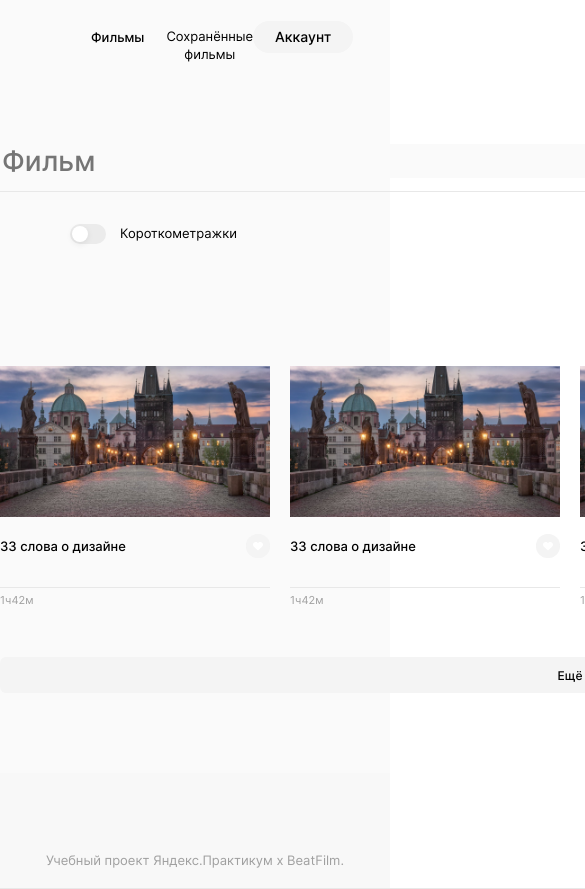
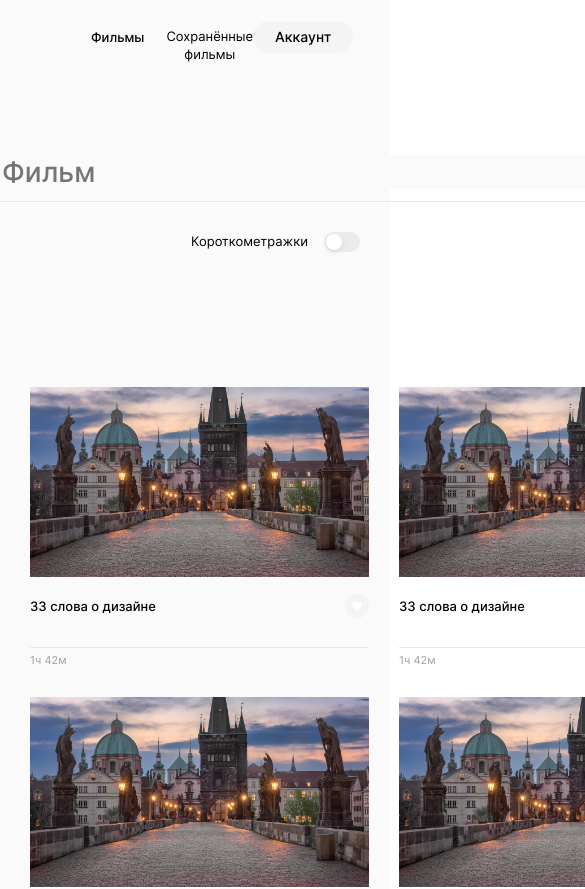
Before and after one commit to CheNikos/movies-explorer-frontend, a React (Create React App) app: page /movies in a window 390 px wide. Shown: the top 889 px of the page, 585 px wide, since content can reach past the window. Built offline with nearby package versions, Linux system fonts and the light colour scheme.

Commit message:
Осталось сделать бургер

```diff
--- a/public/index.html
+++ b/public/index.html
@@ -1,5 +1,5 @@
 <!DOCTYPE html>
-<html lang="en">
+<html lang="ru">
   <head>
     <meta charset="utf-8" />
     <link rel="icon" href="%PUBLIC_URL%/favicon.ico" />
--- a/src/components/Movies/Movies.css
+++ b/src/components/Movies/Movies.css
@@ -21,3 +21,31 @@
   line-height: 15px;
   text-align: center;
 }
+
+@media screen and (max-width: 768px) {
+  .movies__more {
+    width: 768px;
+  }
+
+  .movies__more-button {
+    width: 708px;
+    margin-left: 30px;
+    padding-left: 0;
+    padding-right: 0;
+  }
+}
+
+@media screen and (max-width: 320px) {
+  .movies__more {
+    width: 320px;
+    margin: auto;
+    padding-top: 61px;
+    padding-bottom: 89px;
+  }
+
+  .movies__more-button {
+    height: 36px;
+    width: 300px;
+    margin-left: 10px;
+  }
+}
--- a/src/components/Movies/MoviesCard/MoviesCard.css
+++ b/src/components/Movies/MoviesCard/MoviesCard.css
@@ -45,7 +45,7 @@
   border: none;
   border-radius: 24px;
   cursor: pointer;
-  background-color: #FAFAFA;
+  background-color: #fafafa;
 }
 
 .movies-card__like-delete:hover {
@@ -72,3 +72,72 @@
   margin-bottom: 0;
   color: rgba(160, 160, 160, 1);
 }
+
+@media screen and (max-width: 768px) {
+  .movies-card {
+    width: 339px;
+  }
+
+  .movies-card__image {
+    width: 339px;
+    height: 190px;
+    object-fit: cover;
+  }
+
+  .movies-card__name {
+    width: 295px;
+  }
+
+  .movies-card__line {
+    width: 339px;
+  }
+}
+
+@media screen and (max-width: 320px) {
+  .movies-card {
+    width: 300px;
+  }
+
+  .movies-card__image {
+    width: 300px;
+    height: 168px;
+    object-fit: cover;
+  }
+
+  .movies-card__description {
+    margin-top: 15px;
+  }
+
+  .movies-card__name {
+    margin-top: 0;
+    margin-bottom: 0;
+    width: 240px;
+    font-size: 12px;
+    line-height: 15px;
+  }
+
+  .movies-card__line {
+    width: 300px;
+  }
+
+  .movies-card__time {
+    font-size: 10px;
+    line-height: 12px;
+  }
+
+  .movies-card__like-delete {
+    display: block;
+  }
+}
+
+@media (max-width: 320px) and (hover: none) {
+  .movies-card__like-delete {
+    width: 24px;
+    height: 24px;
+    background-image: url(../../../images/card-image/d1.svg);
+    border: none;
+    border-radius: 24px;
+    cursor: pointer;
+    display: block;
+  }
+}
--- a/src/components/Movies/MoviesCard/MoviesCard.js
+++ b/src/components/Movies/MoviesCard/MoviesCard.js
@@ -15,7 +15,7 @@ export default function MoviesCard() {
             {location.pathname === "/saved-movies" && (<button className="movies-card__like-delete"></button>)}
         </div>
         <div className="movies-card__line"></div>
-        <p className="movies-card__time">1ч42м</p>
+        <p className="movies-card__time">1ч 42м</p>
     </div>
   );
 }
--- a/src/components/Movies/MoviesCardList/MoviesCardList.css
+++ b/src/components/Movies/MoviesCardList/MoviesCardList.css
@@ -6,3 +6,23 @@
     grid-template-columns: 270px 270px 270px 270px;
     gap: 38px 20px;
 }
+
+@media screen and (max-width: 768px) {
+    .movies-cards {
+        width: 768px;
+        grid-template-columns: 339px 339px ;
+        gap: 30px 30px;
+        margin: 0 30px 0 30px;
+    }
+  }
+
+  @media screen and (max-width: 320px) {
+    .movies-cards {
+        width: 320px;
+        padding: 0 10px 0 10px;
+        margin: 0;
+        padding-top: 40px;
+        grid-template-columns: 300px ;
+        gap: 34px;
+    }
+  }
--- a/src/components/Movies/SearchForm/SearchForm.css
+++ b/src/components/Movies/SearchForm/SearchForm.css
@@ -18,7 +18,7 @@
   line-height: 34px;
   width: 1060px;
   border: none;
-  background-color: #FAFAFA;
+  background-color: #fafafa;
 }
 
 .search-form__input:focus {
@@ -55,7 +55,7 @@ margin-bottom: 8px;
 
 .search-form__line {
   width: 1140px;
-    border-bottom: 1px solid #E8E8E8;
+  border-bottom: 1px solid #e8e8e8;
   margin: 13px auto 0 auto;
 }
 
@@ -74,3 +74,81 @@ margin-bottom: 8px;
   line-height: 18px;
   margin: 0 0 0 14px;
 }
+
+@media screen and (max-width: 768px) {
+  .search-form {
+    padding-top: 81px;
+  }
+
+  .search-form__search {
+    width: 708px;
+    margin: auto;
+  }
+
+  .search-form__input {
+    width: 628px;
+  }
+
+  .search-form__line {
+    width: 708px;
+    margin: 12px auto 0 auto;
+  }
+
+  .search-form__checkbox {
+    width: 167px;
+    margin: 30px 30px 0 auto;
+    padding-bottom: 60px;
+    display: flex;
+    justify-content: space-between;
+    flex-direction: row-reverse;
+  }
+
+  .search-form__filter {
+    font-size: 13px;
+    font-weight: 400;
+    line-height: 18px;
+    margin: 0 16px 0 0;
+  }
+}
+
+@media screen and (max-width: 320px) {
+  .search-form {
+    padding-top: 90px;
+  }
+
+  .search-form__search {
+    width: 292px;
+    margin: auto;
+    display: flex;
+    justify-content: space-between;
+  }
+
+  .search-form__input {
+    font-size: 18px;
+    line-height: 22px;
+    width: 212px;
+  }
+
+  .search-form__input:focus {
+    outline: 0;
+    outline-offset: 0;
+  }
+
+  .search-form__line {
+    width: 292px;
+    margin: 15px auto 0 auto;
+  }
+
+  .search-form__checkbox {
+    width: 147px;
+    margin: 41px auto 0 auto;
+    padding-bottom: 51px;
+  }
+
+  .search-form__filter {
+    font-size: 11px;
+    font-weight: 400;
+    line-height: 18px;
+    margin: 0 13px 0 0;
+  }
+}
--- a/src/components/Profile/Profile.css
+++ b/src/components/Profile/Profile.css
@@ -62,7 +62,7 @@
   line-height: 16px;
   text-align: center;
   border: none;
-  background-color: #FFFFFF;
+  background-color: #ffffff;
   cursor: pointer;
 }
 
@@ -75,6 +75,69 @@
   text-align: center;
   border: none;
   color: rgba(238, 52, 101, 1);
-  background-color: #FFFFFF;
+  background-color: #ffffff;
   cursor: pointer;
 }
+
+@media screen and (max-width: 768px) {
+  .profile {
+    width: 768px;
+  }
+
+  .profile__container {
+    padding-top: 236px;
+  }
+
+  .profile__input-content:first-child {
+    margin-top: 96px;
+  }
+
+  .profile__edit {
+    margin-top: 210px;
+  }
+
+  .profile__exit {
+    padding-bottom: 269px;
+  }
+}
+
+@media screen and (max-width: 320px) {
+  .profile {
+    width: 320px;
+  }
+
+  .profile__container {
+    width: 260px;
+    padding-top: 70px;
+  }
+
+  .profile__form {
+    width: 260px;
+  }
+
+  .profile__input {
+    width: 120px;
+  }
+
+  .profile__input-content:first-child {
+    margin-top: 80px;
+  }
+
+  .profile__line {
+    width: 260px;
+  }
+
+  .profile__edit {
+    margin-top: 379px;
+    font-size: 12px;
+    line-height: 15px;
+  }
+
+  .profile__exit {
+    margin: 16px auto 0 auto;
+    font-size: 12px;
+    line-height: 15px;
+    width: 260px;
+    padding-bottom: 40px;
+  }
+}
```
Lines whose indentation alone changed are shown as unchanged.
